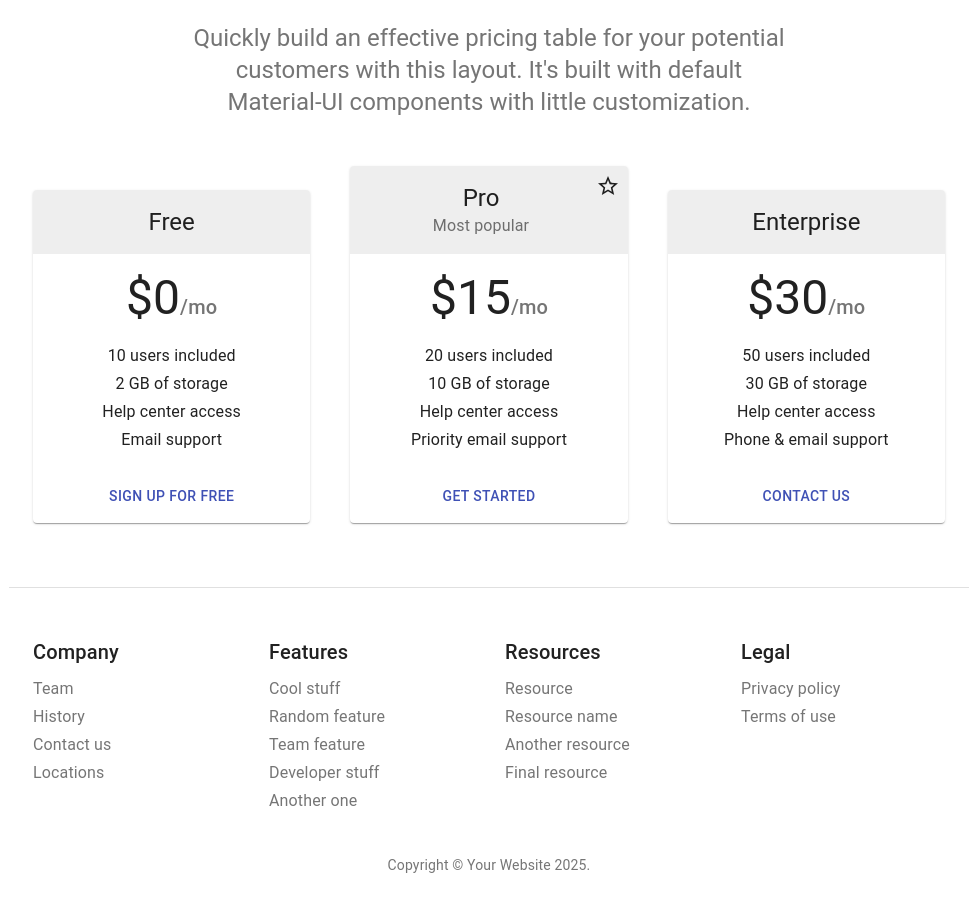
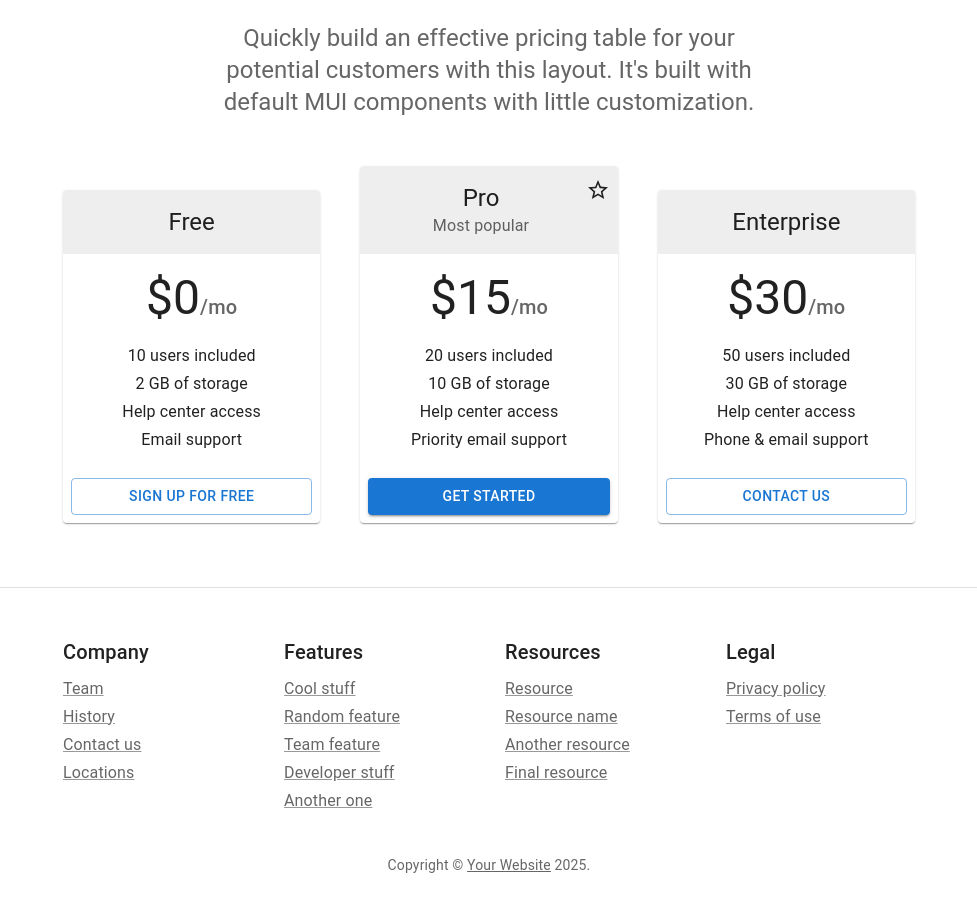
Before and after one commit to Moazam05/mfp, a React app in the folder marketing/: page /pricing in a window 1280 px wide. Shown: the part 143-1054 px from the top of the page, without its empty margins (151-1128 px from the left). Built offline with nearby package versions, Linux system fonts and the light colour scheme.

Commit message:
upgrade to latest version

```diff
--- a/marketing/src/App.js
+++ b/marketing/src/App.js
@@ -1,19 +1,19 @@
 import React from "react";
-import { Switch, Route, BrowserRouter } from "react-router-dom";
-import { StylesProvider } from "@material-ui/core/styles";
+import { Routes, Route, BrowserRouter } from "react-router-dom";
+import { StyledEngineProvider } from "@mui/material/styles";
 
 import Landing from "./components/Landing";
 import Pricing from "./components/Pricing";
 
 export default () => {
   return (
-    <StylesProvider>
+    <StyledEngineProvider injectFirst>
       <BrowserRouter>
-        <Switch>
-          <Route exact path="/pricing" component={Pricing} />
-          <Route path="/" component={Landing} />
-        </Switch>
+        <Routes>
+          <Route path="/pricing" element={<Pricing />} />
+          <Route path="/" element={<Landing />} />
+        </Routes>
       </BrowserRouter>
-    </StylesProvider>
+    </StyledEngineProvider>
   );
 };
--- a/marketing/src/components/Landing.js
+++ b/marketing/src/components/Landing.js
@@ -1,82 +1,48 @@
-import React from 'react';
-import Button from '@material-ui/core/Button';
-import Card from '@material-ui/core/Card';
-import CardActions from '@material-ui/core/CardActions';
-import CardContent from '@material-ui/core/CardContent';
-import CardMedia from '@material-ui/core/CardMedia';
-import Grid from '@material-ui/core/Grid';
-import Typography from '@material-ui/core/Typography';
-import { makeStyles } from '@material-ui/core/styles';
-import Container from '@material-ui/core/Container';
-import MaterialLink from '@material-ui/core/Link';
-import { Link } from 'react-router-dom';
+import React from "react";
+import Button from "@mui/material/Button";
+import Card from "@mui/material/Card";
+import CardActions from "@mui/material/CardActions";
+import CardContent from "@mui/material/CardContent";
+import CardMedia from "@mui/material/CardMedia";
+import Grid from "@mui/material/Grid";
+import Typography from "@mui/material/Typography";
+import Container from "@mui/material/Container";
+import Link from "@mui/material/Link";
+import { Link as RouterLink } from "react-router-dom";
+import Box from "@mui/material/Box";
 
 function Copyright() {
   return (
-    <Typography variant="body2" color="textSecondary" align="center">
-      {'Copyright © '}
-      <MaterialLink component={Link} to="/" color="inherit">
+    <Typography variant="body2" color="text.secondary" align="center">
+      {"Copyright © "}
+      <Link component={RouterLink} to="/" color="inherit">
         Your Website
-      </MaterialLink>{' '}
+      </Link>{" "}
       {new Date().getFullYear()}
-      {'.'}
+      {"."}
     </Typography>
   );
 }
 
-const useStyles = makeStyles((theme) => ({
-  '@global': {
-    a: {
-      textDecoration: 'none',
-    },
-  },
-  icon: {
-    marginRight: theme.spacing(2),
-  },
-  heroContent: {
-    backgroundColor: theme.palette.background.paper,
-    padding: theme.spacing(8, 0, 6),
-  },
-  heroButtons: {
-    marginTop: theme.spacing(4),
-  },
-  cardGrid: {
-    paddingTop: theme.spacing(8),
-    paddingBottom: theme.spacing(8),
-  },
-  card: {
-    height: '100%',
-    display: 'flex',
-    flexDirection: 'column',
-  },
-  cardMedia: {
-    paddingTop: '56.25%', // 16:9
-  },
-  cardContent: {
-    flexGrow: 1,
-  },
-  footer: {
-    backgroundColor: theme.palette.background.paper,
-    padding: theme.spacing(6),
-  },
-}));
-
 const cards = [1, 2, 3, 4, 5, 6, 7, 8, 9];
 
 export default function Album() {
-  const classes = useStyles();
-
   return (
-    <React.Fragment>
+    <Box sx={{ display: "flex", flexDirection: "column", minHeight: "100vh" }}>
       <main>
-        {/* Hero unit */}
-        <div className={classes.heroContent}>
+        <Box
+          sx={{
+            bgcolor: "background.paper",
+            pt: 8,
+            pb: 6,
+          }}
+        >
           <Container maxWidth="sm">
             <Typography
               component="h1"
               variant="h2"
               align="center"
-              color="textPrimary"
+              color="text.primary"
               gutterBottom
             >
               Home Page
@@ -84,45 +50,52 @@ export default function Album() {
             <Typography
               variant="h5"
               align="center"
-              color="textSecondary"
+              color="text.secondary"
               paragraph
             >
               Something short and leading about the collection below—its
               contents, the creator, etc. Make it short and sweet, but not too
-              short so folks don&apos;t simply skip over it entirely.
+              short so folks don't simply skip over it entirely.
             </Typography>
-            <div className={classes.heroButtons}>
+            <Box sx={{ mt: 4 }}>
               <Grid container spacing={2} justifyContent="center">
                 <Grid item>
-                  <Link to="/pricing">
+                  <RouterLink to="/pricing" style={{ textDecoration: "none" }}>
                     <Button variant="contained" color="primary">
                       Pricing
                     </Button>
-                  </Link>
+                  </RouterLink>
                 </Grid>
                 <Grid item>
-                  <Link to="/pricing">
+                  <RouterLink to="/pricing" style={{ textDecoration: "none" }}>
                     <Button variant="outlined" color="primary">
                       Pricing
                     </Button>
-                  </Link>
+                  </RouterLink>
                 </Grid>
               </Grid>
-            </div>
+            </Box>
           </Container>
-        </div>
-        <Container className={classes.cardGrid} maxWidth="md">
-          {/* End hero unit */}
+        </Box>
+        <Container sx={{ py: 8 }} maxWidth="md">
           <Grid container spacing={4}>
             {cards.map((card) => (
               <Grid item key={card} xs={12} sm={6} md={4}>
-                <Card className={classes.card}>
+                <Card
+                  sx={{
+                    height: "100%",
+                    display: "flex",
+                    flexDirection: "column",
+                  }}
+                >
                   <CardMedia
-                    className={classes.cardMedia}
+                    sx={{
+                      paddingTop: "56.25%", // 16:9
+                    }}
                     image="https://source.unsplash.com/random"
                     title="Image title"
                   />
-                  <CardContent className={classes.cardContent}>
+                  <CardContent sx={{ flexGrow: 1 }}>
                     <Typography gutterBottom variant="h5" component="h2">
                       Heading
                     </Typography>
@@ -145,22 +118,33 @@ export default function Album() {
           </Grid>
         </Container>
       </main>
-      {/* Footer */}
-      <footer className={classes.footer}>
+      <Box
+        component="footer"
+        sx={{
+          py: 6,
+          px: 2,
+          mt: "auto",
+          backgroundColor: (theme) =>
+            theme.palette.mode === "light"
+              ? theme.palette.grey[200]
+              : theme.palette.grey[800],
+        }}
+      >
+        <Container maxWidth="lg">
           <Typography variant="h6" align="center" gutterBottom>
             Footer
           </Typography>
           <Typography
             variant="subtitle1"
             align="center"
-          color="textSecondary"
+            color="text.secondary"
             component="p"
           >
             Something here to give the footer a purpose!
           </Typography>
           <Copyright />
-      </footer>
-      {/* End footer */}
-    </React.Fragment>
+        </Container>
+      </Box>
+    </Box>
   );
 }
--- a/marketing/src/components/Pricing.js
+++ b/marketing/src/components/Pricing.js
@@ -1,156 +1,116 @@
-import React from 'react';
-import Button from '@material-ui/core/Button';
-import Card from '@material-ui/core/Card';
-import CardActions from '@material-ui/core/CardActions';
-import CardContent from '@material-ui/core/CardContent';
-import CardHeader from '@material-ui/core/CardHeader';
-import Grid from '@material-ui/core/Grid';
-import StarIcon from '@material-ui/icons/StarBorder';
-import Typography from '@material-ui/core/Typography';
-import Link from '@material-ui/core/Link';
-import { makeStyles } from '@material-ui/core/styles';
-import Container from '@material-ui/core/Container';
-import Box from '@material-ui/core/Box';
-import { Link as RouterLink } from 'react-router-dom';
+import React from "react";
+import Button from "@mui/material/Button";
+import Card from "@mui/material/Card";
+import CardActions from "@mui/material/CardActions";
+import CardContent from "@mui/material/CardContent";
+import CardHeader from "@mui/material/CardHeader";
+import Grid from "@mui/material/Grid";
+import StarIcon from "@mui/icons-material/StarBorder";
+import Typography from "@mui/material/Typography";
+import Link from "@mui/material/Link";
+import Container from "@mui/material/Container";
+import Box from "@mui/material/Box";
+import { Link as RouterLink } from "react-router-dom";
 
 function Copyright() {
   return (
-    <Typography variant="body2" color="textSecondary" align="center">
-      {'Copyright © '}
-      <Link color="inherit" href="https://material-ui.com/">
+    <Typography variant="body2" color="text.secondary" align="center">
+      {"Copyright © "}
+      <Link color="inherit" href="https://mui.com/">
         Your Website
-      </Link>{' '}
+      </Link>{" "}
       {new Date().getFullYear()}
-      {'.'}
+      {"."}
     </Typography>
   );
 }
 
-const useStyles = makeStyles((theme) => ({
-  '@global': {
-    ul: {
-      margin: 0,
-      padding: 0,
-      listStyle: 'none',
-    },
-  },
-  toolbar: {
-    flexWrap: 'wrap',
-  },
-  toolbarTitle: {
-    flexGrow: 1,
-  },
-  link: {
-    margin: theme.spacing(1, 1.5),
-  },
-  heroContent: {
-    padding: theme.spacing(8, 0, 6),
-  },
-  cardHeader: {
-    backgroundColor:
-      theme.palette.type === 'light'
-        ? theme.palette.grey[200]
-        : theme.palette.grey[700],
-  },
-  cardPricing: {
-    display: 'flex',
-    justifyContent: 'center',
-    alignItems: 'baseline',
-    marginBottom: theme.spacing(2),
-  },
-  footer: {
-    borderTop: `1px solid ${theme.palette.divider}`,
-    marginTop: theme.spacing(8),
-    paddingTop: theme.spacing(3),
-    paddingBottom: theme.spacing(3),
-    [theme.breakpoints.up('sm')]: {
-      paddingTop: theme.spacing(6),
-      paddingBottom: theme.spacing(6),
-    },
-  },
-}));
-
 const tiers = [
   {
-    title: 'Free',
-    price: '0',
+    title: "Free",
+    price: "0",
     description: [
-      '10 users included',
-      '2 GB of storage',
-      'Help center access',
-      'Email support',
+      "10 users included",
+      "2 GB of storage",
+      "Help center access",
+      "Email support",
     ],
-    buttonText: 'Sign up for free',
-    buttonVariant: 'outlined',
+    buttonText: "Sign up for free",
+    buttonVariant: "outlined",
   },
   {
-    title: 'Pro',
-    subheader: 'Most popular',
-    price: '15',
+    title: "Pro",
+    subheader: "Most popular",
+    price: "15",
     description: [
-      '20 users included',
-      '10 GB of storage',
-      'Help center access',
-      'Priority email support',
+      "20 users included",
+      "10 GB of storage",
+      "Help center access",
+      "Priority email support",
     ],
-    buttonText: 'Get started',
-    buttonVariant: 'contained',
+    buttonText: "Get started",
+    buttonVariant: "contained",
   },
   {
-    title: 'Enterprise',
-    price: '30',
+    title: "Enterprise",
+    price: "30",
     description: [
-      '50 users included',
-      '30 GB of storage',
-      'Help center access',
-      'Phone & email support',
+      "50 users included",
+      "30 GB of storage",
+      "Help center access",
+      "Phone & email support",
     ],
-    buttonText: 'Contact us',
-    buttonVariant: 'outlined',
+    buttonText: "Contact us",
+    buttonVariant: "outlined",
   },
 ];
+
 const footers = [
   {
-    title: 'Company',
-    description: ['Team', 'History', 'Contact us', 'Locations'],
+    title: "Company",
+    description: ["Team", "History", "Contact us", "Locations"],
   },
   {
-    title: 'Features',
+    title: "Features",
     description: [
-      'Cool stuff',
-      'Random feature',
-      'Team feature',
-      'Developer stuff',
-      'Another one',
+      "Cool stuff",
+      "Random feature",
+      "Team feature",
+      "Developer stuff",
+      "Another one",
     ],
   },
   {
-    title: 'Resources',
+    title: "Resources",
     description: [
-      'Resource',
-      'Resource name',
-      'Another resource',
-      'Final resource',
+      "Resource",
+      "Resource name",
+      "Another resource",
+      "Final resource",
     ],
   },
   {
-    title: 'Legal',
-    description: ['Privacy policy', 'Terms of use'],
+    title: "Legal",
+    description: ["Privacy policy", "Terms of use"],
   },
 ];
 
 export default function Pricing() {
-  const classes = useStyles();
-
   return (
-    <React.Fragment>
+    <Box
+      sx={{
+        display: "flex",
+        flexDirection: "column",
+        minHeight: "100vh",
+      }}
+    >
       {/* Hero unit */}
-      <Container maxWidth="sm" component="main" className={classes.heroContent}>
+      <Container maxWidth="sm" component="main" sx={{ pt: 8, pb: 6 }}>
         <Typography
           component="h1"
           variant="h2"
           align="center"
-          color="textPrimary"
+          color="text.primary"
           gutterBottom
         >
           Pricing
@@ -158,45 +118,60 @@ export default function Pricing() {
         <Typography
           variant="h5"
           align="center"
-          color="textSecondary"
+          color="text.secondary"
           component="p"
         >
           Quickly build an effective pricing table for your potential customers
-          with this layout. It&apos;s built with default Material-UI components
-          with little customization.
+          with this layout. It's built with default MUI components with little
+          customization.
         </Typography>
       </Container>
       {/* End hero unit */}
-      <Container maxWidth="md" component="main">
+      <Container maxWidth="md" component="main" sx={{ mb: 8 }}>
         <Grid container spacing={5} alignItems="flex-end">
           {tiers.map((tier) => (
-            // Enterprise card is full width at sm breakpoint
             <Grid
               item
               key={tier.title}
               xs={12}
-              sm={tier.title === 'Enterprise' ? 12 : 6}
+              sm={tier.title === "Enterprise" ? 12 : 6}
               md={4}
             >
               <Card>
                 <CardHeader
                   title={tier.title}
                   subheader={tier.subheader}
-                  titleTypographyProps={{ align: 'center' }}
-                  subheaderTypographyProps={{ align: 'center' }}
-                  action={tier.title === 'Pro' ? <StarIcon /> : null}
-                  className={classes.cardHeader}
+                  titleTypographyProps={{ align: "center" }}
+                  subheaderTypographyProps={{ align: "center" }}
+                  action={tier.title === "Pro" ? <StarIcon /> : null}
+                  sx={{
+                    backgroundColor: (theme) =>
+                      theme.palette.mode === "light"
+                        ? theme.palette.grey[200]
+                        : theme.palette.grey[700],
+                  }}
                 />
                 <CardContent>
-                  <div className={classes.cardPricing}>
-                    <Typography component="h2" variant="h3" color="textPrimary">
+                  <Box
+                    sx={{
+                      display: "flex",
+                      justifyContent: "center",
+                      alignItems: "baseline",
+                      mb: 2,
+                    }}
+                  >
+                    <Typography
+                      component="h2"
+                      variant="h3"
+                      color="text.primary"
+                    >
                       ${tier.price}
                     </Typography>
-                    <Typography variant="h6" color="textSecondary">
+                    <Typography variant="h6" color="text.secondary">
                       /mo
                     </Typography>
-                  </div>
-                  <ul>
+                  </Box>
+                  <ul style={{ margin: 0, padding: 0, listStyle: "none" }}>
                     {tier.description.map((line) => (
                       <Typography
                         component="li"
@@ -214,6 +189,7 @@ export default function Pricing() {
                     component={RouterLink}
                     to="/auth/signup"
                     fullWidth
+                    variant={tier.buttonVariant}
                     color="primary"
                   >
                     {tier.buttonText}
@@ -225,17 +201,26 @@ export default function Pricing() {
         </Grid>
       </Container>
       {/* Footer */}
-      <Container maxWidth="md" component="footer" className={classes.footer}>
+      <Box
+        component="footer"
+        sx={{
+          borderTop: (theme) => `1px solid ${theme.palette.divider}`,
+          mt: "auto",
+          py: [3, 6],
+          px: 2,
+        }}
+      >
+        <Container maxWidth="md">
           <Grid container spacing={4} justifyContent="space-evenly">
             {footers.map((footer) => (
               <Grid item xs={6} sm={3} key={footer.title}>
-              <Typography variant="h6" color="textPrimary" gutterBottom>
+                <Typography variant="h6" color="text.primary" gutterBottom>
                   {footer.title}
                 </Typography>
-              <ul>
+                <ul style={{ margin: 0, padding: 0, listStyle: "none" }}>
                   {footer.description.map((item) => (
                     <li key={item}>
-                    <Link href="#" variant="subtitle1" color="textSecondary">
+                      <Link href="#" variant="subtitle1" color="text.secondary">
                         {item}
                       </Link>
                     </li>
@@ -244,11 +229,11 @@ export default function Pricing() {
               </Grid>
             ))}
           </Grid>
-        <Box mt={5}>
+          <Box sx={{ mt: 5 }}>
             <Copyright />
           </Box>
         </Container>
-      {/* End footer */}
-    </React.Fragment>
+      </Box>
+    </Box>
   );
 }
```
Also changed, not shown: marketing/package.json (+7 -5 lines), marketing/src/bootstrap.js (+8 -2 lines), 1 other file (tests, documents, lock files or other folders). Lines whose indentation alone changed are shown as unchanged.
